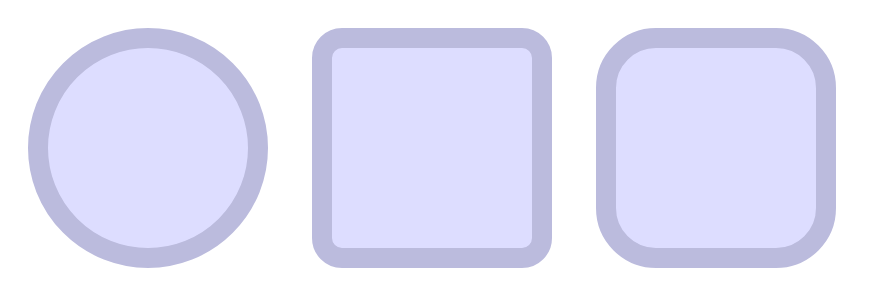
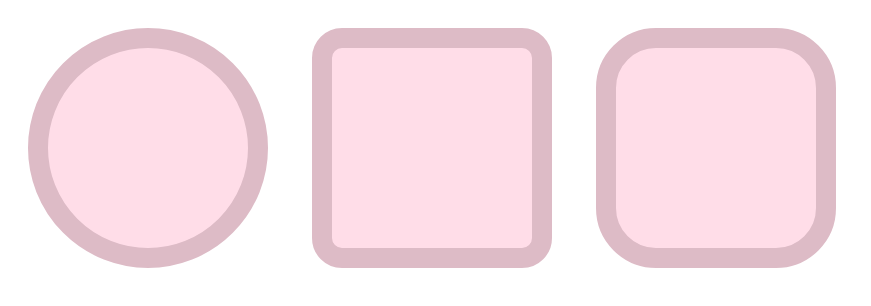
Before and after one commit to andrewdacenko/less-first-try, a plain HTML site: page index.html in a window 1280 px wide. Shown: the whole page, without its empty margins (0-871 px from the left). Drawn offline with Linux system fonts and the light colour scheme.

Commit message:
Color operations with default functions

```diff
--- a/styles.less
+++ b/styles.less
@@ -3,9 +3,9 @@
 @lightBlue:  #ddf;
 
 @defaultShapesWidth:200px;
-@defaultThemeColor:@lightBlue;
-@borderColor:@defaultThemeColor - #222;
-@borderSize:@defaultShapesWidth * 0.1;
+@defaultThemeColor:spin(@lightBlue, 100);
+@borderColor:darken(desaturate(@defaultThemeColor, 100%), 20%);
+@borderSize:@defaultShapesWidth * .1;
 
 .shape
 {
```
Also changed, not shown: styles.css.
